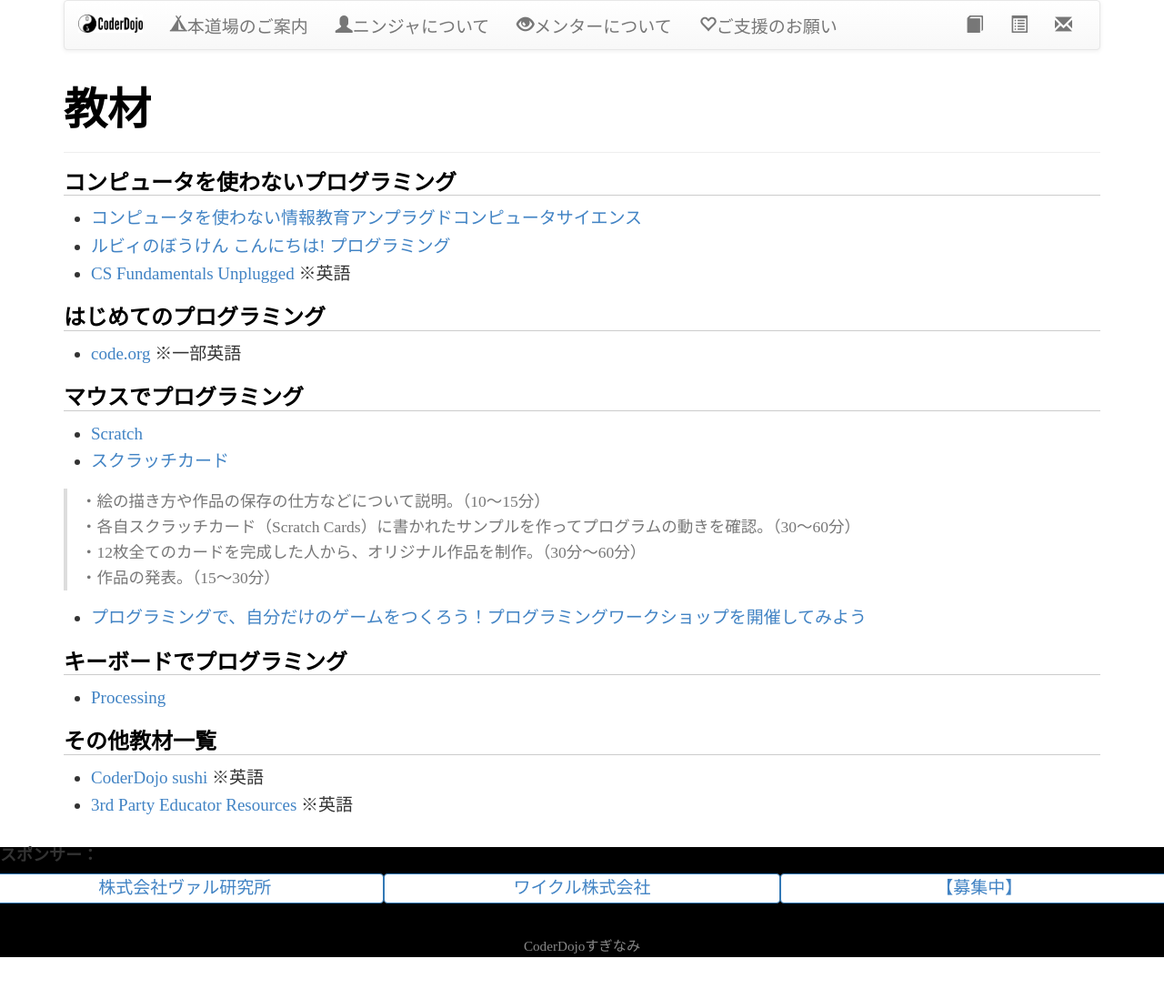
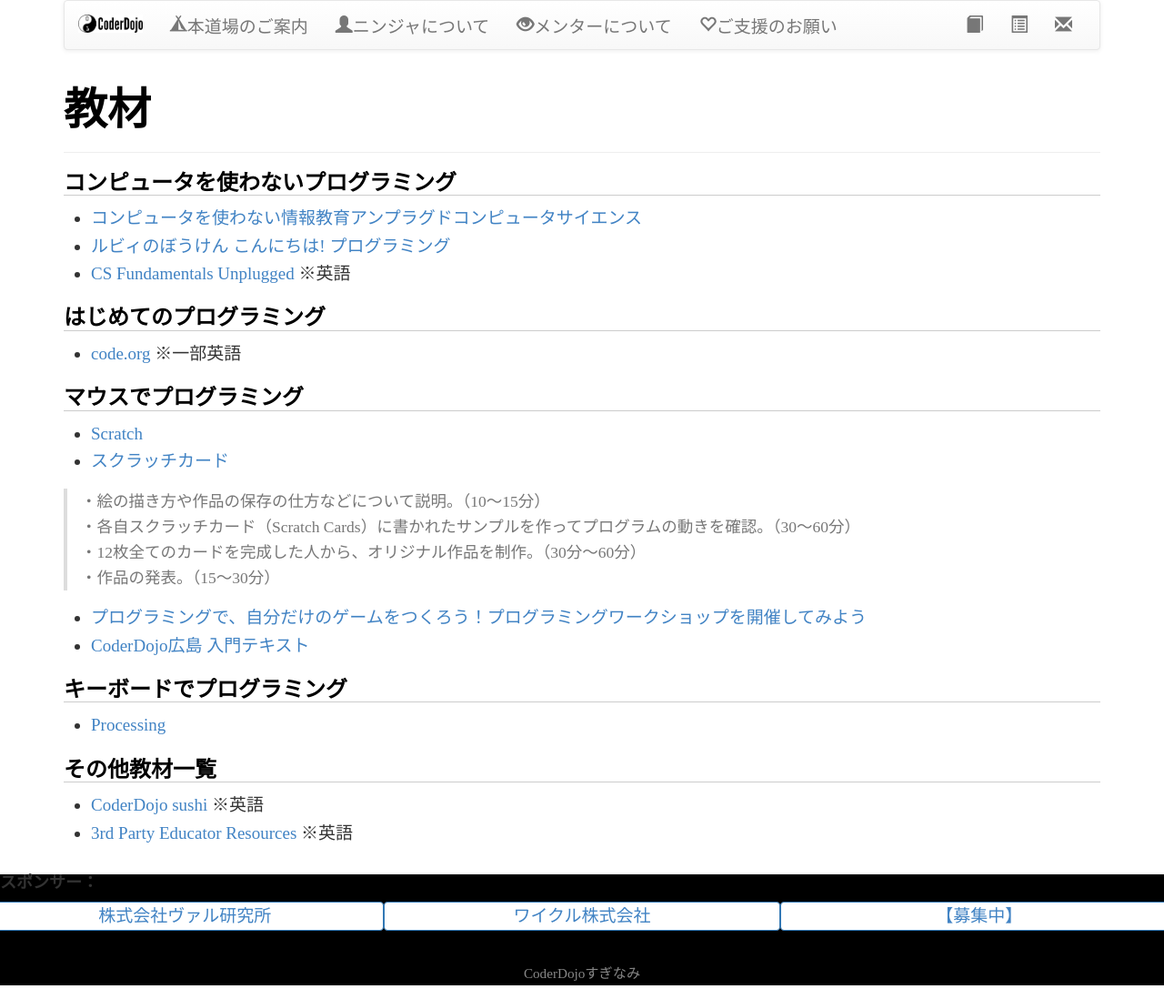
Before and after one commit to coderdojo-suginami/coderdojo-suginami.github.io, a Jekyll site: the page built from materials/index.md, in a window 1280 px wide. Shown: the whole page at 91% size. Built offline with Jekyll 4.4.1, drawn with Linux system fonts in a browser that asks for light colours; before the commit the page ends 1067 px from its top, so only the background shows below that.

Commit message:
Add hiroshima's slide

```diff
--- a/materials/index.md
+++ b/materials/index.md
@@ -24,6 +24,7 @@ title: 教材
 > ・作品の発表。（15～30分）
 
 * [プログラミングで、自分だけのゲームをつくろう！プログラミングワークショップを開催してみよう](http://www.canvas.ws/p-ws/guidance.html)
+* [CoderDojo広島 入門テキスト](http://www.coderdojo-hiroshima.com/%E5%AD%A6%E7%BF%92%E3%83%92%E3%83%B3%E3%83%88/coderdojo%E5%BA%83%E5%B3%B6%E3%81%AE%E3%83%86%E3%82%AD%E3%82%B9%E3%83%88%E3%82%92%E5%85%AC%E9%96%8B%E3%81%97%E3%81%BE%E3%81%99%E3%80%82)
 
 
 ## キーボードでプログラミング
```
